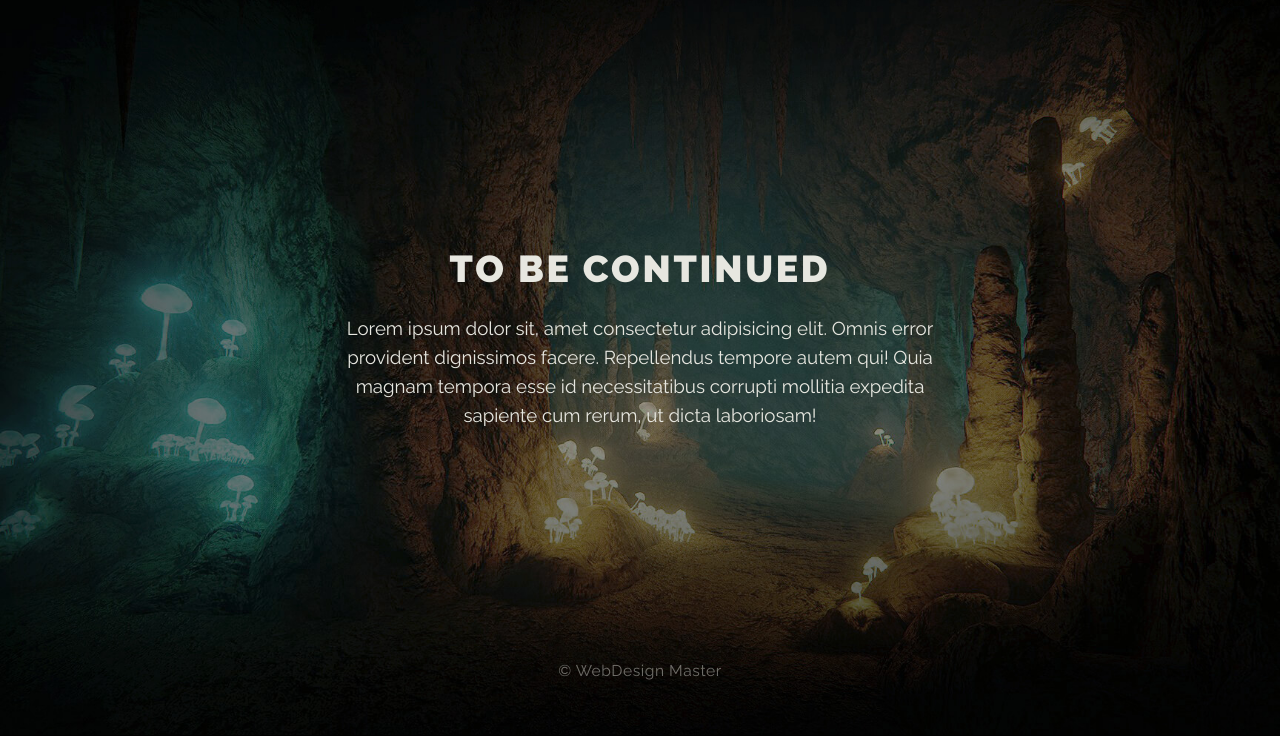
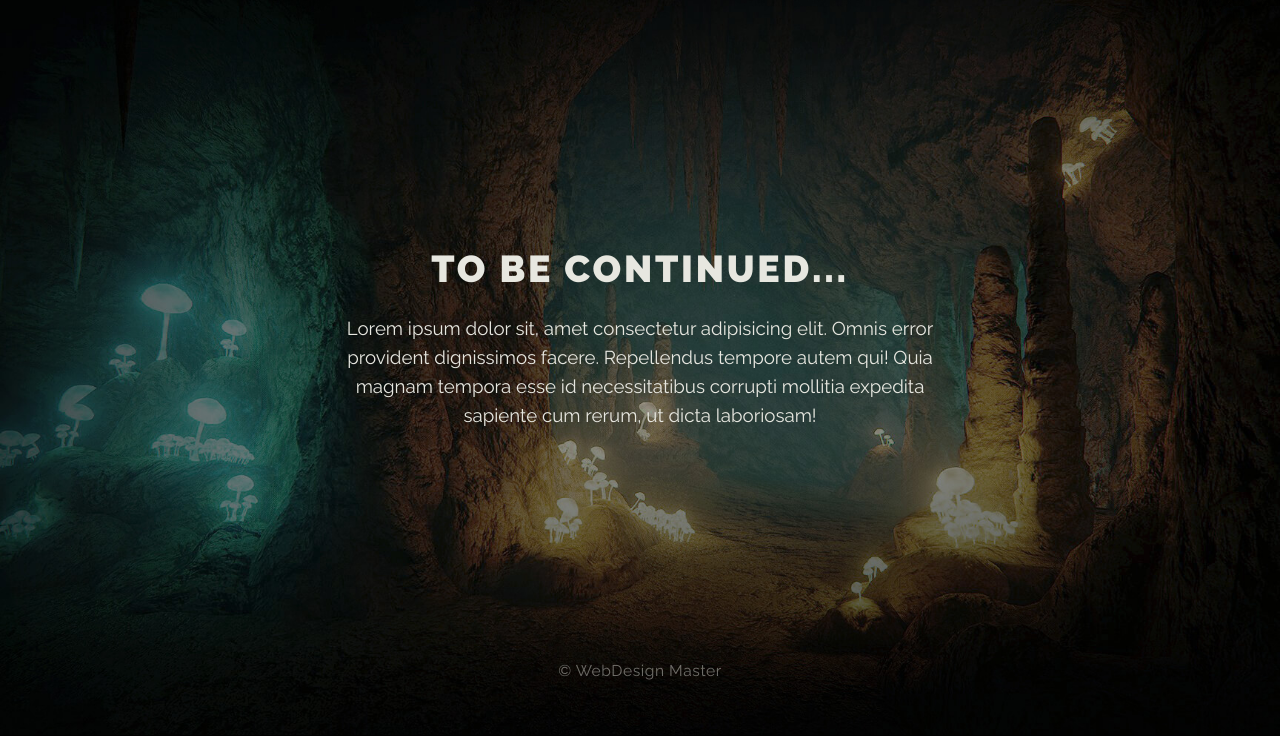
Before and after one commit to alexdoublesmile/edu-aws-static, a plain HTML site: page forest-parallax/index.html in a window 1280 px wide. Shown: the part 864-1600 px from the top of the page. Drawn offline with Linux system fonts and the light colour scheme.

Commit message:
update second msg

```diff
--- a/forest-parallax/index.html
+++ b/forest-parallax/index.html
@@ -36,7 +36,7 @@
 
 			<article class="main-article" style="background-image: url(img/dungeon.jpg);">
 				<div class="main-article__content">
-					<h2 class="main-article__header">To be continued</h2>
+					<h2 class="main-article__header">To be continued...</h2>
 					<p class="main-article__paragraph">Lorem ipsum dolor sit, amet consectetur adipisicing elit. Omnis error provident dignissimos facere. Repellendus tempore autem qui! Quia magnam tempora esse id necessitatibus corrupti mollitia expedita sapiente cum rerum, ut dicta laboriosam!</p>
 				</div>
 				<div class="copy">© WebDesign Master</div>
```
